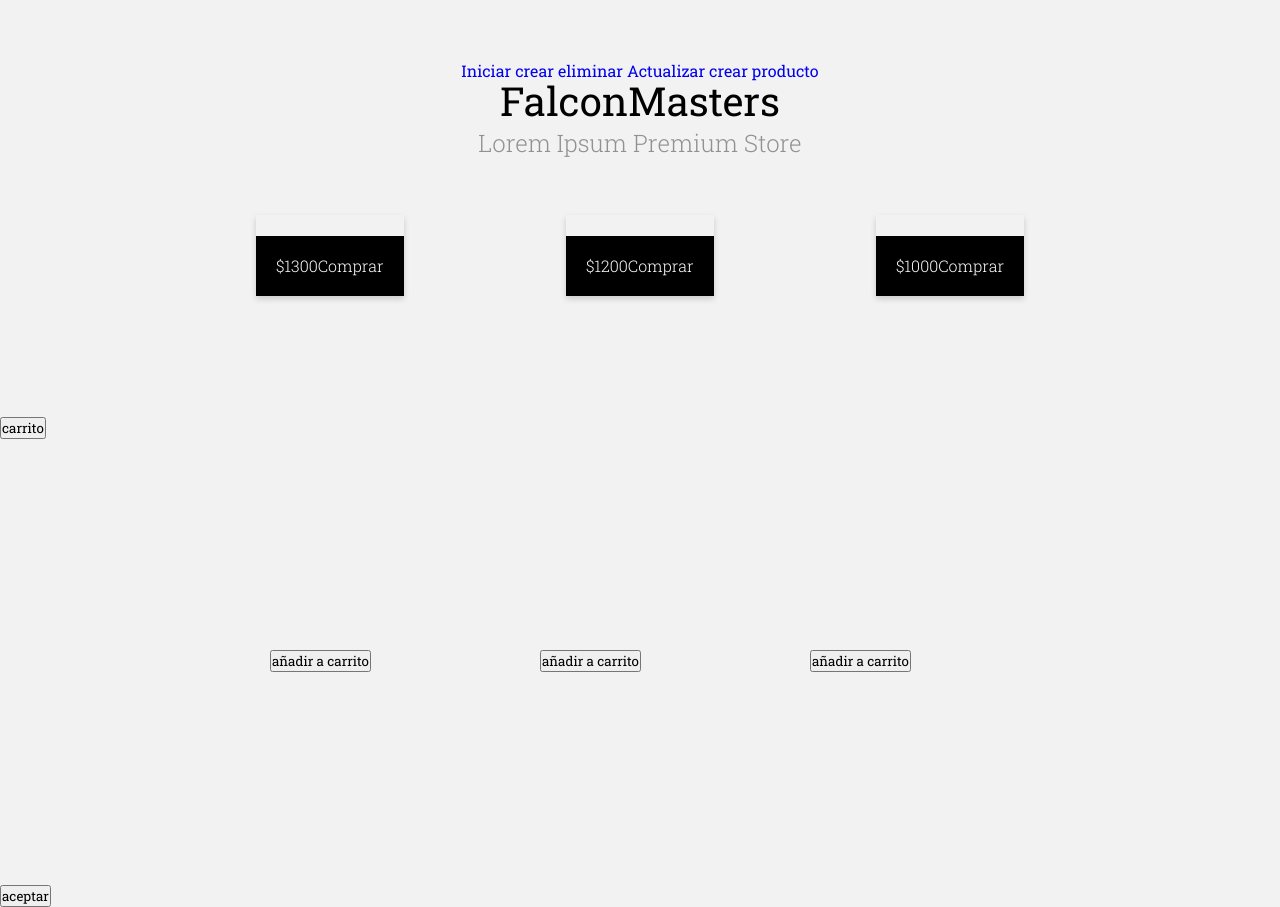
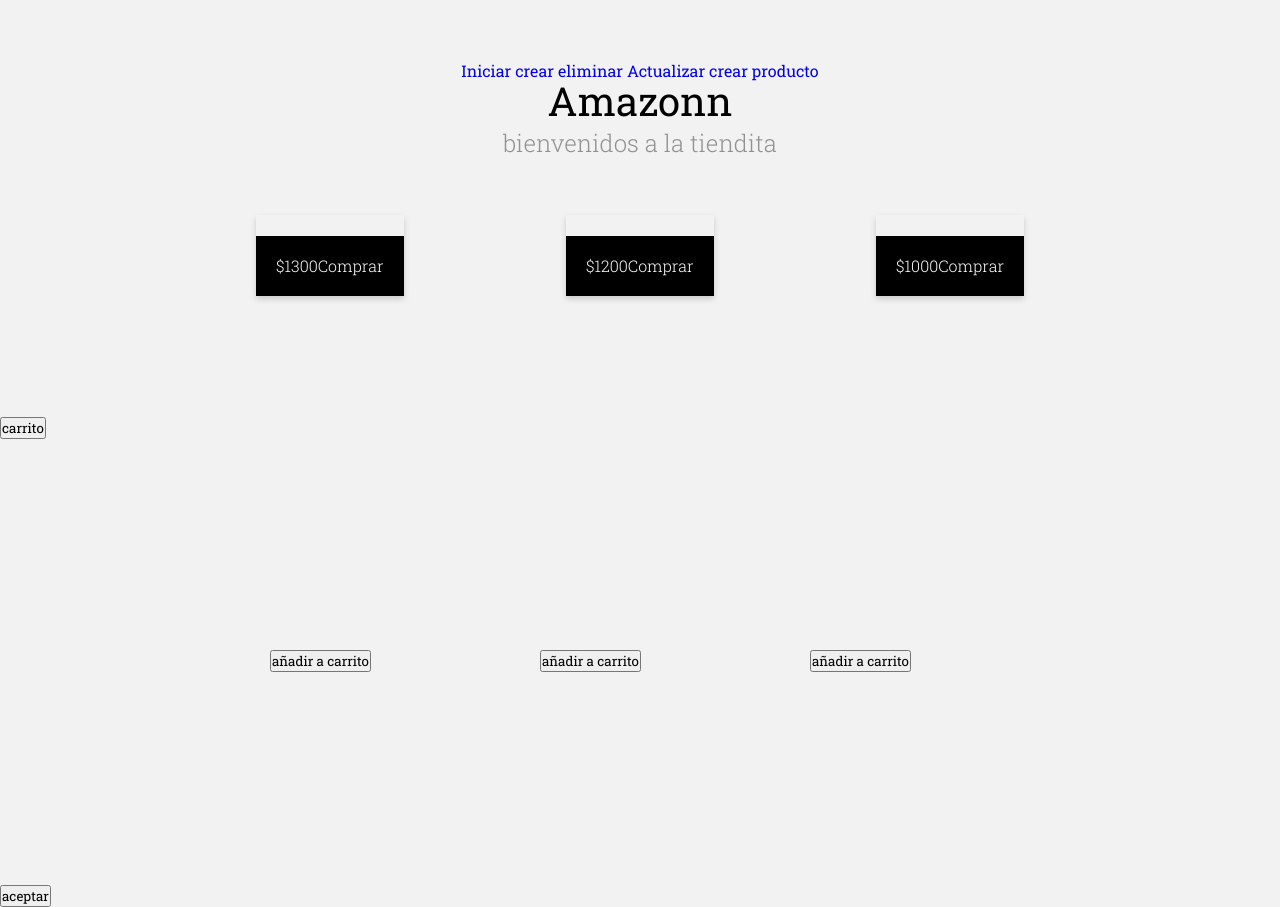
Before and after one commit to RauleHernandeza/primer_tienda_online_v1, a plain HTML site: page web/index.html in a window 1280 px wide. Drawn offline with Linux system fonts and the light colour scheme.

Commit message:
version 6

```diff
--- a/web/index.html
+++ b/web/index.html
@@ -17,8 +17,8 @@
                         <a href="./delete.html">eliminar</a>
                         <a href="./PUT2.html">Actualizar</a>
                         <a href="./verificacion2.html">crear producto</a>
-			<h1>FalconMasters</h1>
-			<h2>Lorem Ipsum Premium Store</h2>
+			<h1>Amazonn</h1>
+			<h2>bienvenidos a la tiendita</h2>
 		</header>
 		<main>
 			<section class="productos">
```
